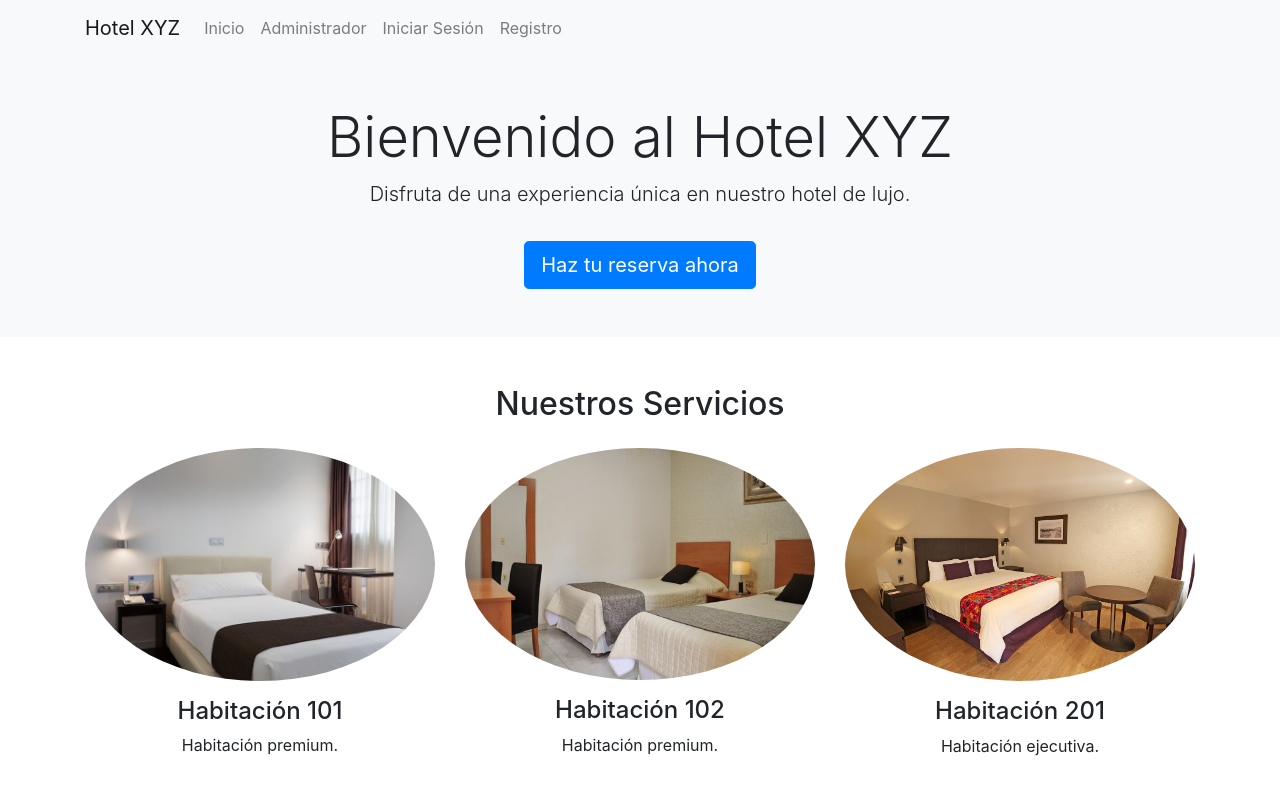
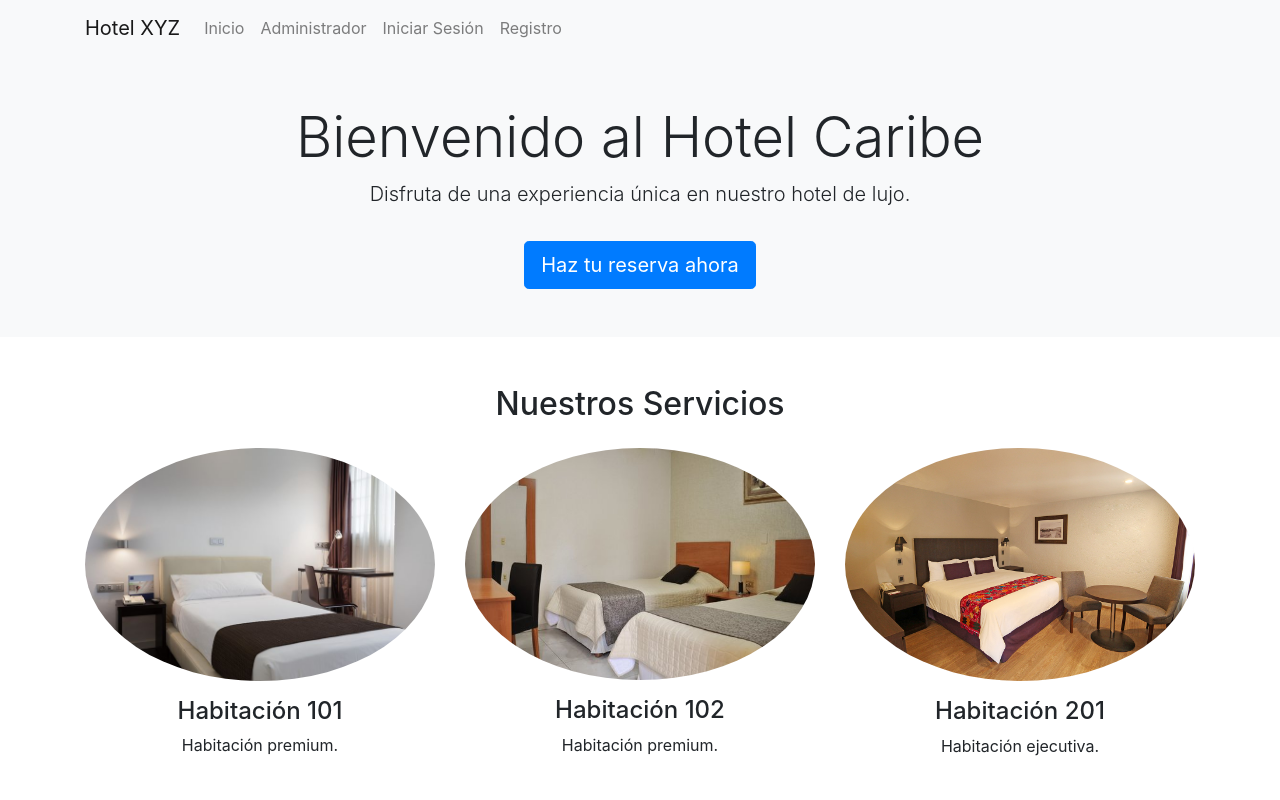
Before and after one commit to mikatiba/hotel_reservations_system, a plain HTML site: page presentation_layer/index.html in a window 1280 px wide. Shown: the top 800 px of the page. Drawn offline with Linux system fonts and the light colour scheme.

Commit message:
Update presentation layer

```diff
--- a/presentation_layer/index.html
+++ b/presentation_layer/index.html
@@ -3,7 +3,7 @@
 <head>
     <meta charset="UTF-8">
     <meta name="viewport" content="width=device-width, initial-scale=1.0">
-    <title>Hotel XYZ - Inicio</title>
+    <title>Hotel Caribe - Inicio</title>
     <link rel="stylesheet" href="assets/css/bootstrap.min.css">
     <link rel="stylesheet" href="assets/css/styles.css">
 </head>
@@ -13,7 +13,7 @@
 
     <!-- Banner -->
     <div class="container-fluid bg-light text-center py-5">
-        <h1 class="display-4">Bienvenido al Hotel XYZ</h1>
+        <h1 class="display-4">Bienvenido al Hotel Caribe</h1>
         <p class="lead">Disfruta de una experiencia única en nuestro hotel de lujo.</p>
         <a href="register.html" class="btn btn-primary btn-lg mt-3">Haz tu reserva ahora</a>
     </div>
```
